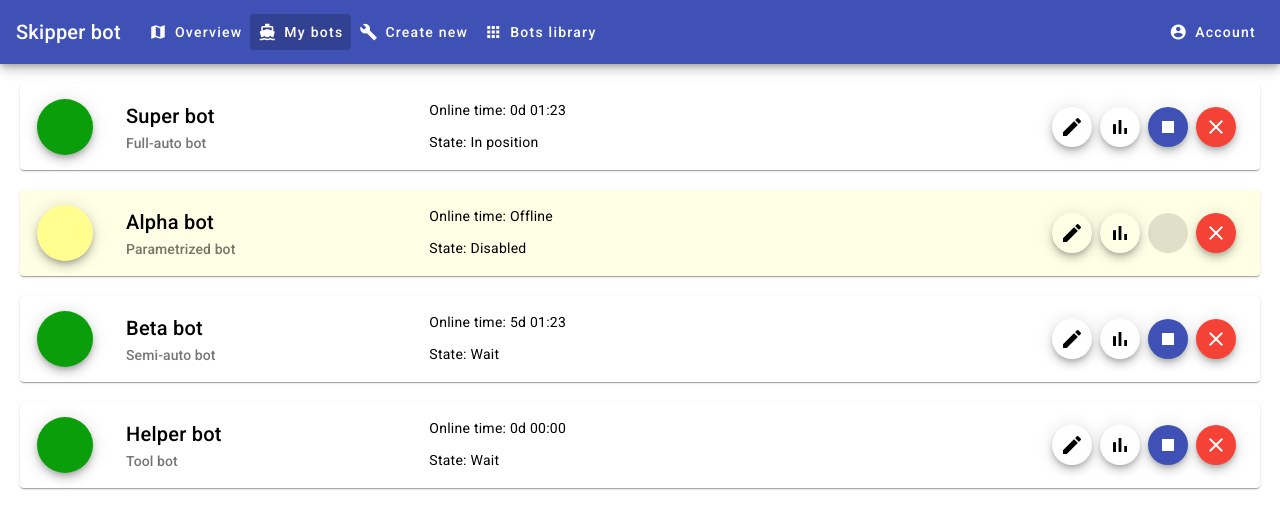
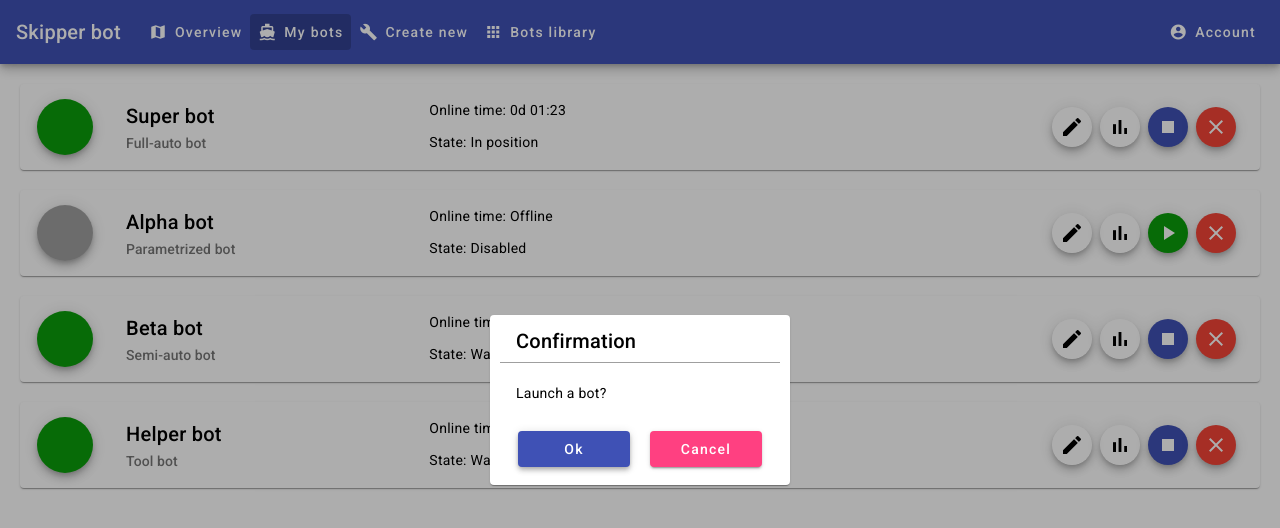
Before and after one commit to Format-X22/skipper-bot, an Angular app in the folder skipper-ui/: page /my-bots in a window 1280 px wide. Both pictures are taken after a click on the button "play_arrow". Shown: the top 528 px of the page. Built offline with nearby package versions, Linux system fonts and the light colour scheme.

Commit message:
Confirm dialogs.

```diff
--- a/skipper-ui/src/app/app.module.ts
+++ b/skipper-ui/src/app/app.module.ts
@@ -15,9 +15,12 @@ import { BotsLibraryComponent } from './bots-library/bots-library.component';
 import { AccountComponent } from './account/account.component';
 import { MatTableModule } from '@angular/material/table';
 import { MatCardModule } from '@angular/material/card';
+import { ConfirmDialogComponent } from './confirm-dialog/confirm-dialog.component';
+import { MatDialogModule } from '@angular/material/dialog';
 
 @NgModule({
     declarations: [
+        ConfirmDialogComponent,
         AppComponent,
         OverviewComponent,
         MyBotsComponent,
@@ -35,6 +38,7 @@ import { MatCardModule } from '@angular/material/card';
         MatListModule,
         MatTableModule,
         MatCardModule,
+        MatDialogModule,
     ],
     providers: [],
     bootstrap: [AppComponent],
--- /dev/null
+++ b/skipper-ui/src/app/confirm-dialog/confirm-dialog.component.html
@@ -0,0 +1,8 @@
+<mat-card>
+    <mat-card-title>Confirmation</mat-card-title>
+    <mat-card-content>{{ data.message }}</mat-card-content>
+    <mat-card-actions>
+        <button mat-raised-button color="primary" (click)="ok()">Ok</button>
+        <button mat-raised-button color="accent" (click)="cancel()">Cancel</button>
+    </mat-card-actions>
+</mat-card>
--- /dev/null
+++ b/skipper-ui/src/app/confirm-dialog/confirm-dialog.component.scss
@@ -0,0 +1,24 @@
+mat-card {
+    padding: 10px;
+
+    mat-card-title {
+        padding-left: 16px;
+        padding-bottom: 5px;
+        border-bottom: 1px solid #00000060;
+    }
+
+    mat-card-content {
+        padding-top: 20px;
+        padding-bottom: 20px;
+    }
+
+    mat-card-actions {
+        justify-content: center;
+
+        button {
+            width: 120px;
+            margin-left: 10px;
+            margin-right: 10px;
+        }
+    }
+}
--- /dev/null
+++ b/skipper-ui/src/app/confirm-dialog/confirm-dialog.component.ts
@@ -0,0 +1,19 @@
+import { Component, Inject } from '@angular/core';
+import { DIALOG_DATA, DialogRef } from '@angular/cdk/dialog';
+
+@Component({
+    selector: 'app-confirm-dialog',
+    templateUrl: './confirm-dialog.component.html',
+    styleUrls: ['./confirm-dialog.component.scss'],
+})
+export class ConfirmDialogComponent {
+    constructor(public dialogRef: DialogRef<boolean>, @Inject(DIALOG_DATA) public data: { message: string }) {}
+
+    ok(): void {
+        this.dialogRef.close(true);
+    }
+
+    cancel(): void {
+        this.dialogRef.close(false);
+    }
+}
--- a/skipper-ui/src/app/my-bots/my-bots.component.ts
+++ b/skipper-ui/src/app/my-bots/my-bots.component.ts
@@ -1,4 +1,6 @@
 import { Component } from '@angular/core';
+import { Dialog } from '@angular/cdk/dialog';
+import { ConfirmDialogComponent } from '../confirm-dialog/confirm-dialog.component';
 
 export enum EBotStatus {
     ACTIVE = 'active',
@@ -16,7 +18,7 @@ export enum EBotType {
     FOLLOW = 'Follow bot',
 }
 
-export interface IBotListElement {
+export interface IBot {
     id: string;
     name: string;
     type: EBotType;
@@ -25,7 +27,7 @@ export interface IBotListElement {
     state: string;
 }
 
-const BOTS_LIST_DEMO: Array<IBotListElement> = [
+const BOTS_LIST_DEMO: Array<IBot> = [
     {
         id: 'aaa',
         name: 'Super bot',
@@ -69,10 +71,10 @@ export class MyBotsComponent {
     EBotStatus = EBotStatus;
     dataSource = BOTS_LIST_DEMO;
 
-    onStatusClick(bot: IBotListElement): void {
+    constructor(public dialog: Dialog) {}
+
+    onStatusClick(bot: IBot): void {
         // TODO -
-        alert(bot.name);
-
         switch (bot.status) {
             case EBotStatus.ACTIVE:
                 bot.status = EBotStatus.BOOT_OUT;
@@ -80,9 +82,10 @@ export class MyBotsComponent {
                 break;
             case EBotStatus.BOOT_OUT:
             case EBotStatus.BOOT_IN:
-                alert('Hard stop?');
+                this.doWithConfirm(bot, 'Make a hard stop of the bot?', () => {
                     bot.status = EBotStatus.HARD_STOP;
                     setTimeout(() => (bot.status = EBotStatus.DISABLED), 5000);
+                });
                 break;
             case EBotStatus.DISABLED:
                 bot.status = EBotStatus.BOOT_IN;
@@ -91,51 +94,61 @@ export class MyBotsComponent {
         }
     }
 
-    onEditClick(bot: IBotListElement): void {
+    onEditClick(bot: IBot): void {
         // TODO -
-        alert(bot.name);
     }
 
-    onStatsClick(bot: IBotListElement): void {
+    onStatsClick(bot: IBot): void {
         // TODO -
-        alert(bot.name);
     }
 
-    onStartClick(bot: IBotListElement): void {
+    onStartClick(bot: IBot): void {
         // TODO -
-        alert(bot.name);
+        this.doWithConfirm(bot, 'Launch a bot?', () => {
             bot.status = EBotStatus.BOOT_IN;
             setTimeout(() => (bot.status = EBotStatus.ACTIVE), 5000);
+        });
     }
 
-    onStopClick(bot: IBotListElement): void {
+    onStopClick(bot: IBot): void {
         // TODO -
-        alert(bot.name);
+        this.doWithConfirm(bot, 'Stop a bot?', () => {
             bot.status = EBotStatus.BOOT_OUT;
             setTimeout(() => (bot.status = EBotStatus.DISABLED), 5000);
+        });
     }
 
-    onDeleteClick(bot: IBotListElement): void {
+    onDeleteClick(bot: IBot): void {
         // TODO -
-        alert(bot.name);
-
         switch (bot.status) {
             case EBotStatus.ACTIVE:
-                alert('Hard stop?');
+            case EBotStatus.BOOT_IN:
+            case EBotStatus.BOOT_OUT:
+                this.doWithConfirm(bot, 'Make a hard stop of the bot?', () => {
                     bot.status = EBotStatus.HARD_STOP;
                     setTimeout(() => (bot.status = EBotStatus.DISABLED), 5000);
-                break;
-            case EBotStatus.BOOT_IN:
-            case EBotStatus.BOOT_OUT:
-                alert('Hard stop?');
-                bot.status = EBotStatus.HARD_STOP;
-                setTimeout(() => (bot.status = EBotStatus.DISABLED), 5000);
+                });
                 break;
             case EBotStatus.DISABLED:
+                this.doWithConfirm(bot, 'Remove a bot from the bot list?', () => {
                     const index = this.dataSource.indexOf(bot);
 
                     this.dataSource.splice(index, 1);
+                });
                 break;
         }
     }
+
+    private doWithConfirm(bot: IBot, message: string, action: (bot: IBot) => void) {
+        const confirmRef = this.dialog.open<boolean>(ConfirmDialogComponent, {
+            width: '300px',
+            data: { message },
+        });
+
+        confirmRef.closed.subscribe((result) => {
+            if (result) {
+                action(bot);
             }
+        });
+    }
+}
```
Also changed, not shown: 1 other file (tests, documents, lock files or other folders). Lines whose indentation alone changed are shown as unchanged.
